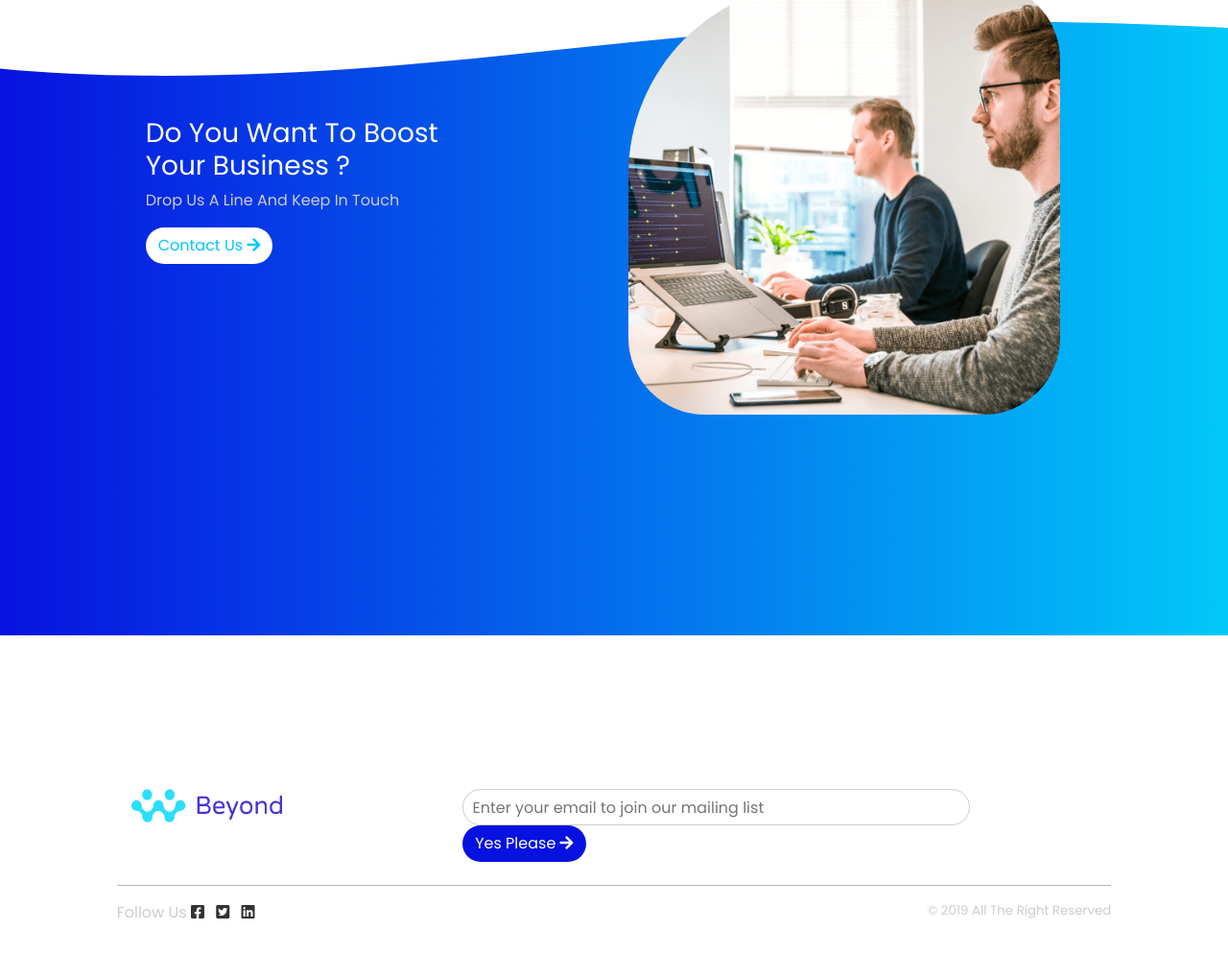
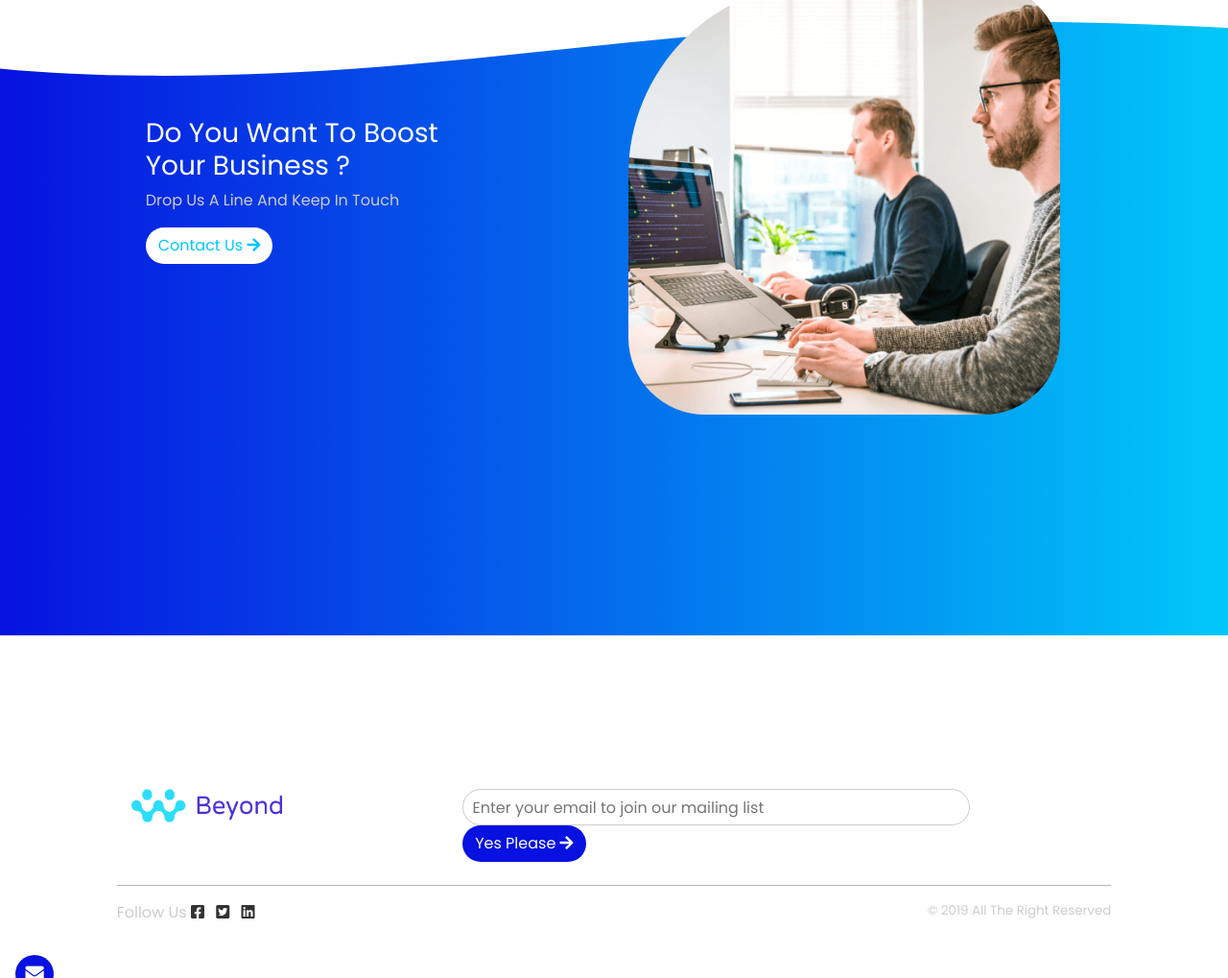
Before and after one commit to AthulBabu232000/Athul-Babu_2, a plain HTML site: page index.html in a window 1280 px wide. Shown: the part 3368-4387 px from the top of the page at 96% size. Before the commit the page ends 4347 px from the top, so only its background shows below. Drawn offline with nearby package versions, Linux system fonts and the light colour scheme.

Commit message:
added btn modal

```diff
--- a/index.html
+++ b/index.html
@@ -483,6 +483,10 @@
             </div>
         </section>
 
+<div style = 'top:0;left:0;width:40px;height:40px;'>
+    <button class = 'btn px-2 pt-2 m-3' style = 'height:40px; width:40px; position:fixed;background-color:#0712e0; border-radius:50%;'><i class="fas fa-envelope" style = 'font-size:larger; color:#fff;'></i></button>
+
+</div>
     </div>
 
     <script src="https://cdnjs.cloudflare.com/ajax/libs/jquery/3.5.1/jquery.slim.min.js"></script>
```
